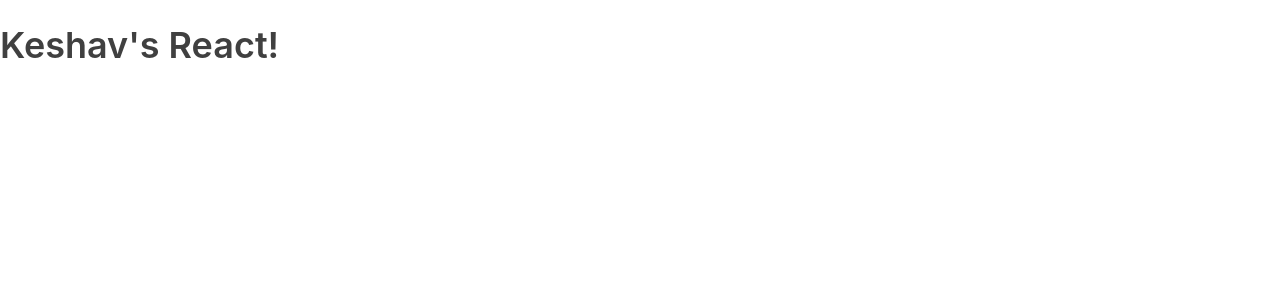
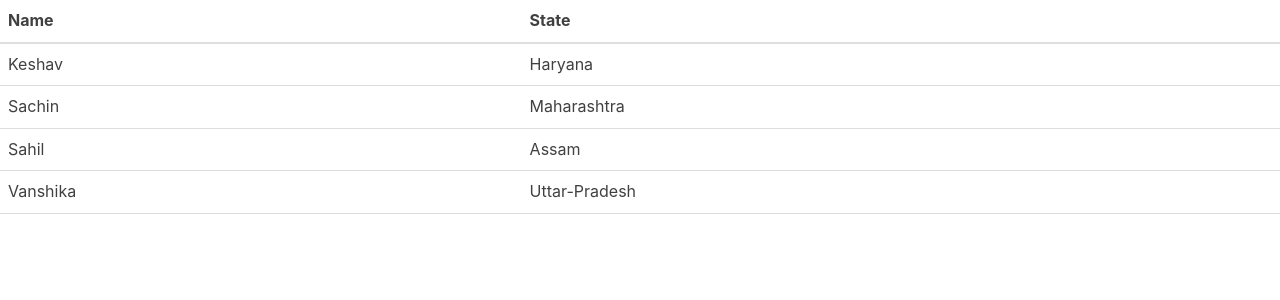
Before and after one commit to Keshav7104/React-app, a React (Create React App) app in the folder my-app/: page / in a window 1280 px wide. Shown: the top 300 px of the page. Built offline with nearby package versions, Linux system fonts and the light colour scheme.

Commit message:
added Table.js to create table in my app and exported Table component in App.js

```diff
--- a/my-app/src/App.js
+++ b/my-app/src/App.js
@@ -1,10 +1,11 @@
 import React,{ Component } from "react";
+import Table from "./Table";
 
 class App extends Component {
     render() {
         return(
             <div className="App">
-                <h1>Keshav's React!</h1>
+                <Table />
             </div>
         )
     }
--- /dev/null
+++ b/my-app/src/Table.js
@@ -0,0 +1,36 @@
+import React, { Component } from 'react'
+
+class Table extends Component {
+  render() {
+    return (
+      <table>
+        <thead>
+          <tr>
+            <th>Name</th>
+            <th>State</th>
+          </tr>
+        </thead>
+        <tbody>
+          <tr>
+            <td>Keshav</td>
+            <td>Haryana</td>
+          </tr>
+          <tr>
+            <td>Sachin</td>
+            <td>Maharashtra</td>
+          </tr>
+          <tr>
+            <td>Sahil</td>
+            <td>Assam</td>
+          </tr>
+          <tr>
+            <td>Vanshika</td>
+            <td>Uttar-Pradesh</td>
+          </tr>
+        </tbody>
+      </table>
+    )
+  }
+}
+
+export default Table
```
